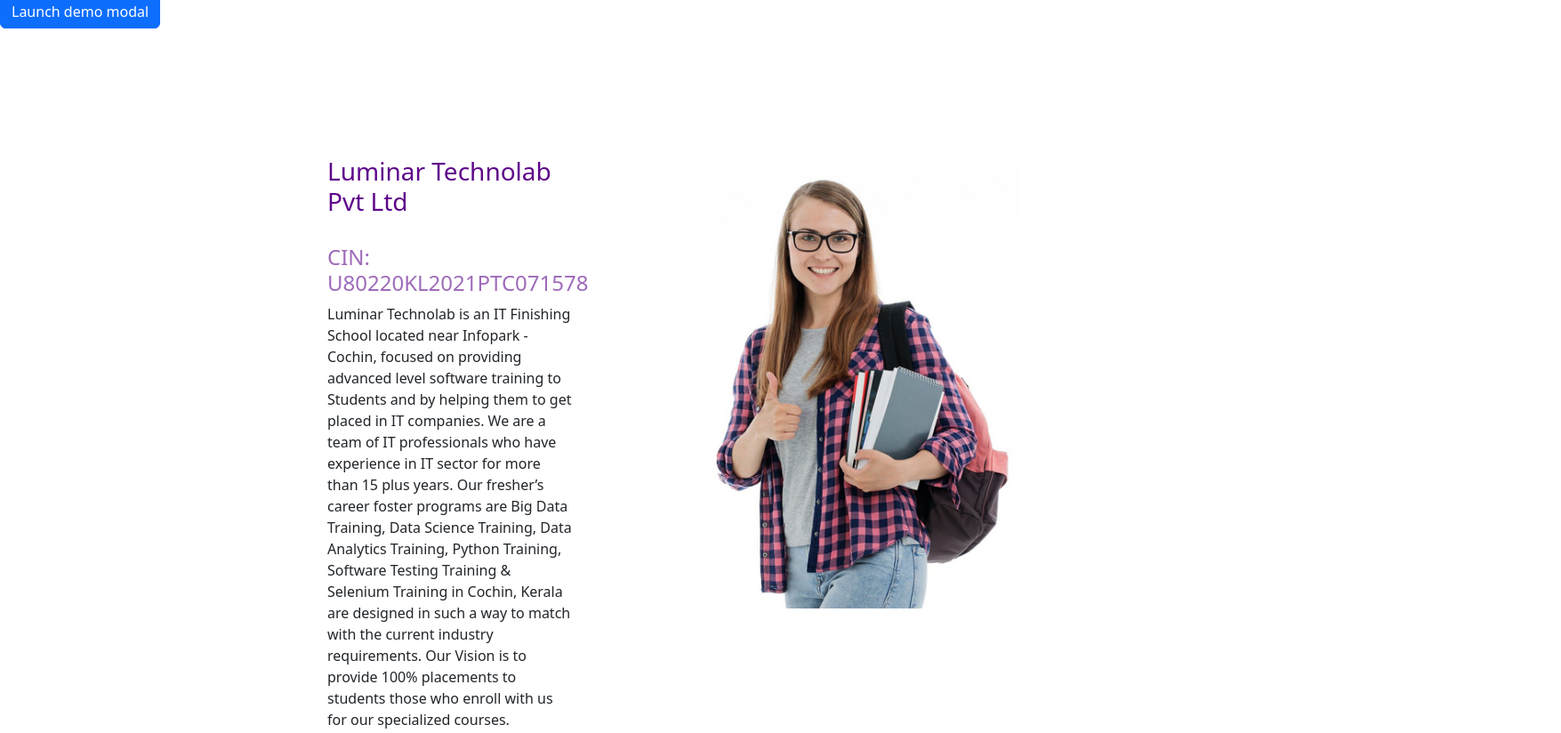
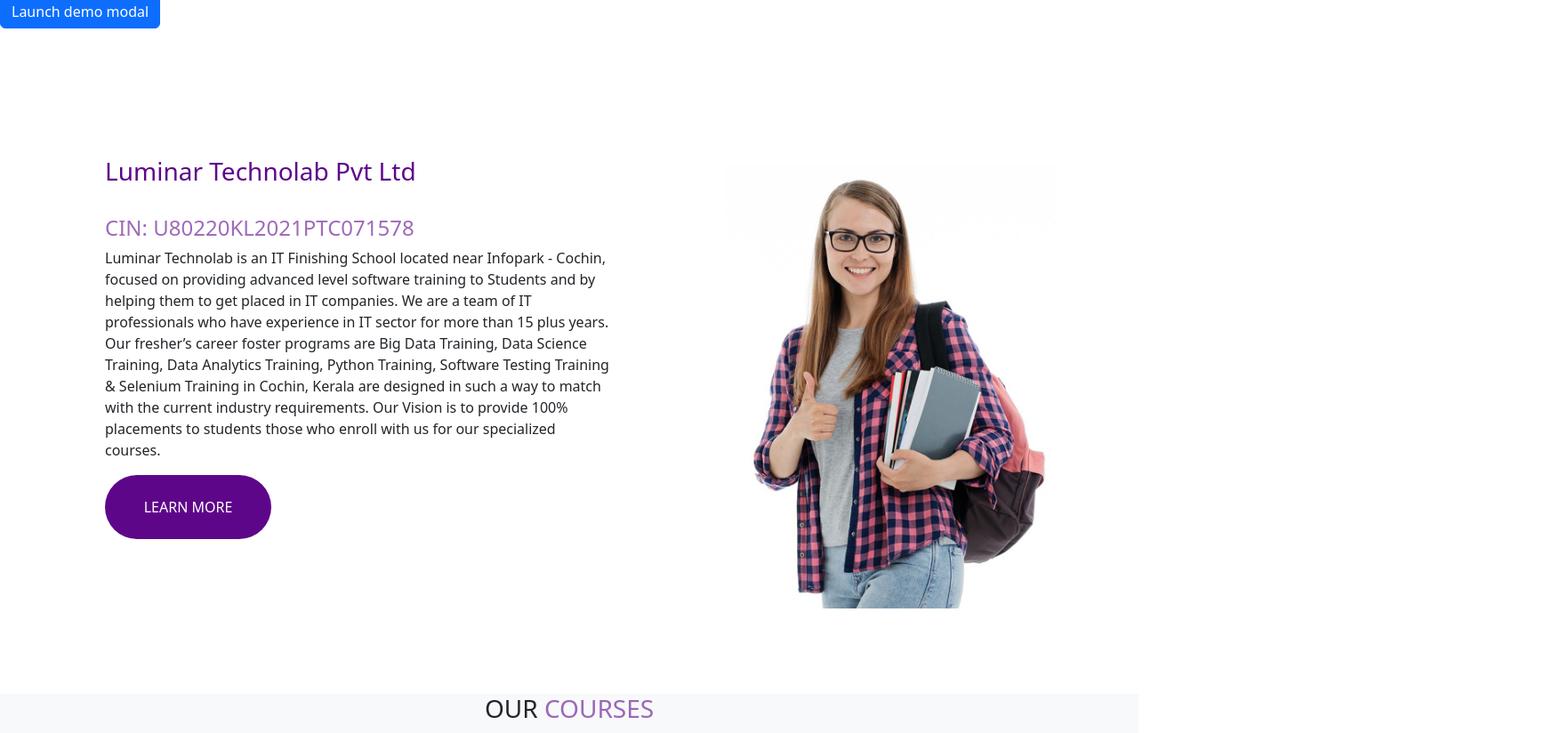
Before and after one commit to reshmanp89/luminar, a plain HTML site: page index.html in a window 1280 px wide. Shown: the part 637-1461 px from the top of the page at 89% size, 1755 px wide, since content can reach past the window. Drawn offline with nearby package versions, Linux system fonts and the light colour scheme.

Commit message:
modified html

```diff
--- a/index.html
+++ b/index.html
@@ -168,9 +168,9 @@
   </div>
   </div>
   <!-- responsive designing -->
-  <div class="container w-50 mt-5 pt-5 bg-white ">
+  <div class="container w-100 mt-5 pt-5 bg-white ">
     <div class="row">
-      <div class="col-lg-7 col-md-12 p-5">
+      <div class="col-lg-7 col-md-12  col-sm-12 p-5">
         <h3 style="color:  #5e068a;">Luminar Technolab Pvt Ltd </h3>
         <br>
         <h4 style="color:#5e068a99">CIN: U80220KL2021PTC071578</h4>
@@ -185,7 +185,7 @@
           specialized courses.</p>
         <button class=" car-b1 ">LEARN MORE</button>
       </div>
-      <div class="col-lg-5 col-md-12 mt-2 p-5">
+      <div class="col-lg-5 col-md-12  col-sm-12 mt-2 p-5">
 
         <img src="./image/qq.jpg" alt="">
       </div>
@@ -203,10 +203,10 @@
     <div class=" container  mt-5 bg-white ">
       <div class="row container   cshadow">
 
-        <div class="col-lg-6 col-md-12  ">
+        <div class="col-lg-6 col-md-12 col-sm-12 ">
           <img class="w-100" src="./image/data-science-1588143159.jpg" alt="" >
         </div>
-        <div class="col-lg-6 col-md-12 p-4 ">
+        <div class="col-lg-6 col-md-12 p-4 col-sm-12 ">
           <a href="http://web.archive.org/web/20211207211047/https://www.luminartechnolab.com/course-detail/data-science-training-kochi"
             style="color:#5e068a;text-decoration: none;">
             <h3>Data Science - ML - AI - Big Data with Cloud & Tableau</h3>
```
